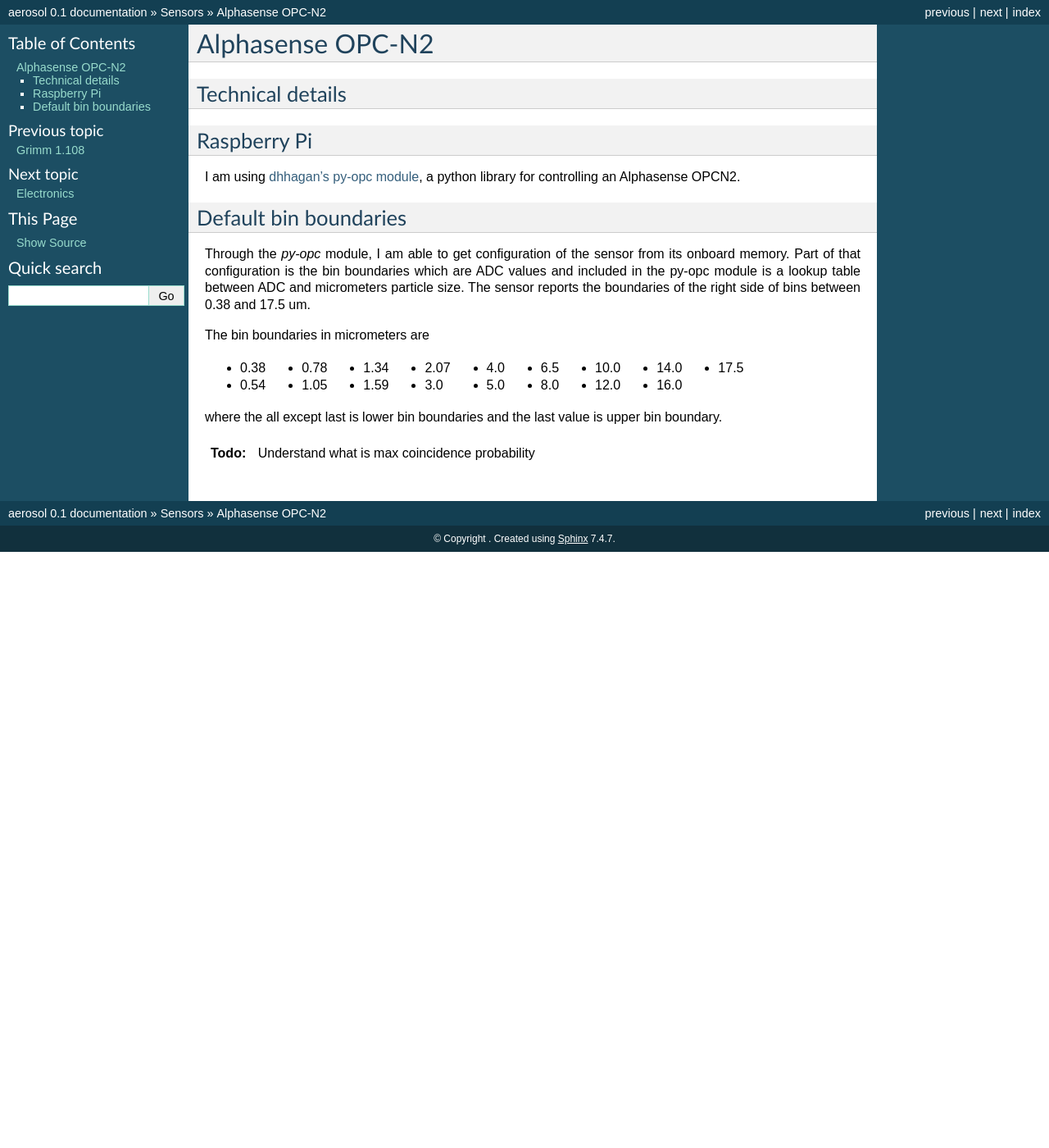
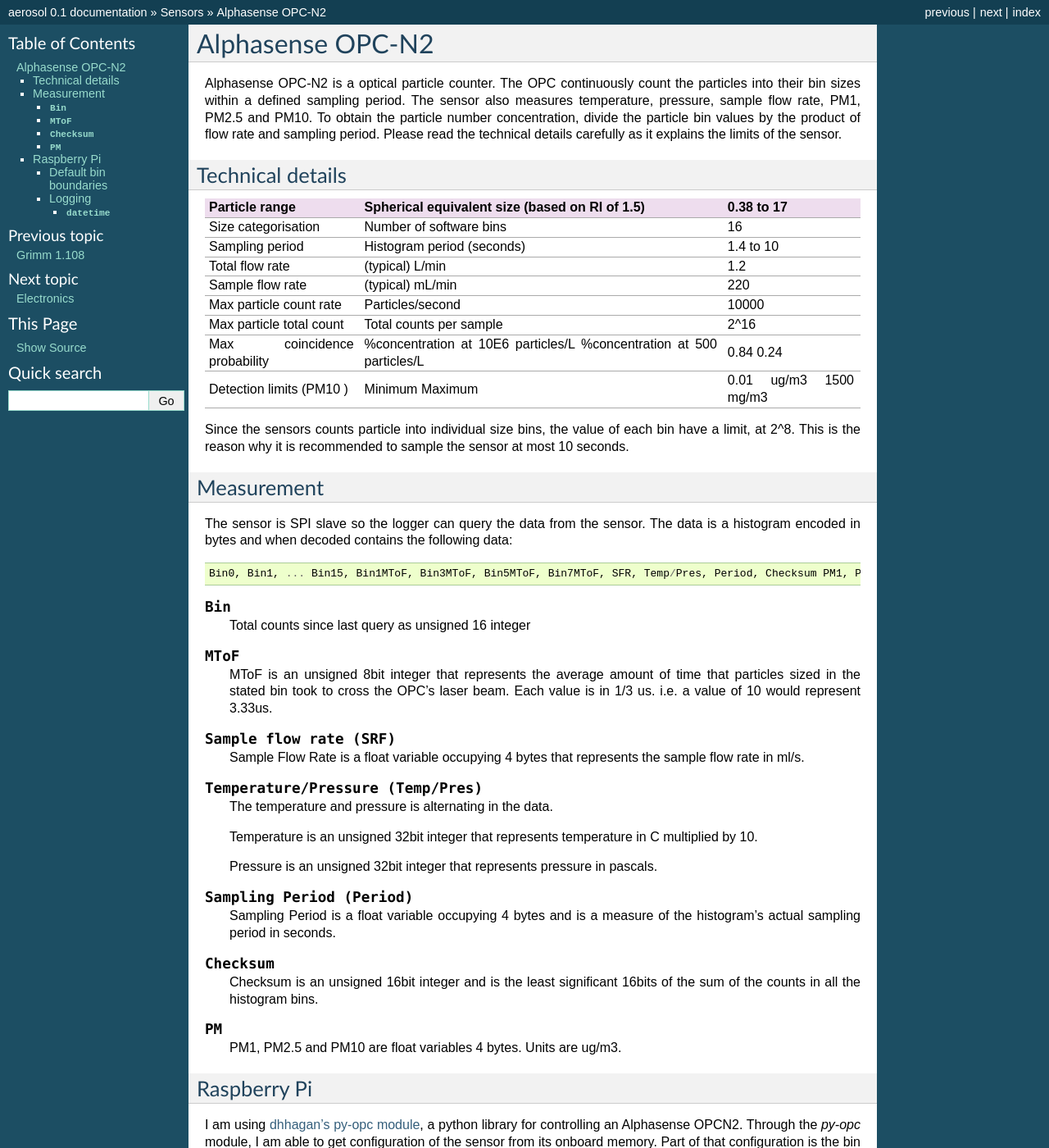
Before and after one commit to DancingQuanta/dylos-calibration, a Sphinx documentation site: the page built from docs/sensors/opcn2.rst, in a window 1280 px wide and 1400 px high. Shown: the whole window at 82% size. Built offline with Sphinx 7.4.7, drawn with Linux system fonts in a browser that asks for light colours; pages that are not in the unit, such as notebooks, are missing from menus; some of the changed text lies outside the part shown.

Commit message:
Sensors/aopcn2 cleanup table, added more information and insights

```diff
--- a/docs/sensors/opcn2.rst
+++ b/docs/sensors/opcn2.rst
@@ -1,5 +1,11 @@
 Alphasense OPC-N2
 =================
+
+Alphasense OPC-N2 is a optical particle counter.
+The OPC continuously count the particles into their bin sizes within a defined sampling period.
+The sensor also measures temperature, pressure, sample flow rate, PM1, PM2.5 and PM10.
+To obtain the particle number concentration, divide the particle bin values by the product of flow rate and sampling period.
+Please read the technical details carefully as it explains the limits of the sensor.
 
 Technical details
 -----------------
@@ -9,58 +15,99 @@
 +=============================+================================================+============+
 | Size categorisation         | Number of software bins                        | 16         |
 +-----------------------------+------------------------------------------------+------------+
-| Sampling interval           | Histogram period (seconds)                     | 1.4 to 10  |
+| Sampling period             | Histogram period (seconds)                     | 1.4 to 10  |
 +-----------------------------+------------------------------------------------+------------+
 | Total flow rate             | (typical) L/min                                | 1.2        |
 +-----------------------------+------------------------------------------------+------------+
 | Sample flow rate            | (typical) mL/min                               | 220        |
-+-----------------------------+------------------------------------------------+------------+-----+
-| Max particle count rate     | Particles/second                               | 10         | 000 |
-+-----------------------------+------------------------------------------------+------------+-----+
-| Max coincidence probability | %concentration at 10 6 particles/L             | 0.84       |
++-----------------------------+------------------------------------------------+------------+
+| Max particle count rate     | Particles/second                               | 10000      |
++-----------------------------+------------------------------------------------+------------+
+| Max particle total count    | Total counts per sample                        | 2^16       |
++-----------------------------+------------------------------------------------+------------+
+| Max coincidence probability | %concentration at 10E6 particles/L             | 0.84       |
 |                             | %concentration at 500 particles/L              | 0.24       |
 +-----------------------------+------------------------------------------------+------------+
 | Detection limits (PM10 )    | Minimum                                        | 0.01 ug/m3 |
 |                             | Maximum                                        | 1500 mg/m3 |
 +-----------------------------+------------------------------------------------+------------+
 
+Since the sensors counts particle into individual size bins, the value of each bin have a limit, at 2^8.
+This is the reason why it is recommended to sample the sensor at most 10 seconds.
+
+Measurement
+-----------
+
+The sensor is SPI slave so the logger can query the data from the sensor.
+The data is a histogram encoded in bytes and when decoded contains the following data::
+
+  Bin0, Bin1, ... Bin15, Bin1MToF, Bin3MToF, Bin5MToF, Bin7MToF, SFR, Temp/Pres, Period, Checksum PM1, PM2.5, PM10,
+
+.. attribute:: Bin
+
+ Total counts since last query as unsigned 16 integer
+
+.. attribute:: MToF
+
+  MToF is an unsigned 8bit integer that represents the average amount of time that particles sized in the stated bin took to cross the OPC's laser beam.
+  Each value is in 1/3 us. i.e. a value of 10 would represent 3.33us.
+
+.. attribute:: Sample flow rate (SRF)
+
+  Sample Flow Rate is a float variable occupying 4 bytes that represents the sample flow rate in ml/s.
+
+.. attribute:: Temperature/Pressure (Temp/Pres)
+
+  The temperature and pressure is alternating in the data.
+
+  Temperature is an unsigned 32bit integer that represents temperature in C multiplied by 10.
+
+  Pressure is an unsigned 32bit integer that represents pressure in pascals.
+
+.. attribute:: Sampling Period (Period)
+
+  Sampling Period is a float variable occupying 4 bytes and is a measure of the histogram's actual sampling period in seconds.
+
+.. attribute:: Checksum
+
+  Checksum is an unsigned 16bit integer and is the least significant 16bits of the sum of the counts in all the histogram bins.
+
+.. attribute:: PM
+
+  PM1, PM2.5 and PM10 are float variables 4 bytes.
+  Units are ug/m3.
+
+
 Raspberry Pi
 ------------
 
 I am using `dhhagan's py-opc module`_, a python library for controlling an Alphasense OPCN2.
+Through the `py-opc` module, I am able to get configuration of the sensor from its onboard memory.
+Part of that configuration is the bin boundaries which are ADC values which can be converted to micrometers using a  lookup table supplied by Alphasense and is included in `py-opc` for easy access.
+
+Default bin boundaries
+~~~~~~~~~~~~~~~~~~~~~~
+
+The sensor reports the boundaries of the right side of bins between 0.38 and 17.5 um.
+
+The bin boundaries in micrometers are::
+
+  0.38, 0.54, 0.78, 1.05, 1.34, 1.59, 2.07, 3.0, 4.0, 5.0, 6.5, 8.0, 10.0, 12.0, 14.0, 16.0, 17.5
+
+where all values except last is lower bin boundaries and the last value is upper bin boundary.
+
+Logging
+~~~~~~~
+
+The program I wrote that logs from the alphasense OPC writes the following data to file::
+
+  datetime, Bin0, Bin1, ..., Bin15, Bin1MToF, Bin3MToF, Bin5MToF, Bin7MToF, Sampling Period, Temperature, Pressure, PM1, PM2.5, PM10
+
+.. attribute:: datetime
+
+  Date and time of the data taken.
 
 
-Default bin boundaries
-----------------------
-
-Through the `py-opc` module, I am able to get configuration of the sensor from its onboard memory.
-Part of that configuration is the bin boundaries which are ADC values and included in the py-opc module is a lookup table between ADC and micrometers particle size.
-The sensor reports the boundaries of the right side of bins between 0.38 and 17.5 um.
-
-The bin boundaries in micrometers are
-
-.. hlist::
-  :columns: 9
-
-  - 0.38
-  - 0.54
-  - 0.78
-  - 1.05
-  - 1.34
-  - 1.59
-  - 2.07
-  - 3.0
-  - 4.0
-  - 5.0
-  - 6.5
-  - 8.0
-  - 10.0
-  - 12.0
-  - 14.0
-  - 16.0
-  - 17.5
-
-where the all except last is lower bin boundaries and the last value is upper bin boundary.
 
 .. todo::
 
```
